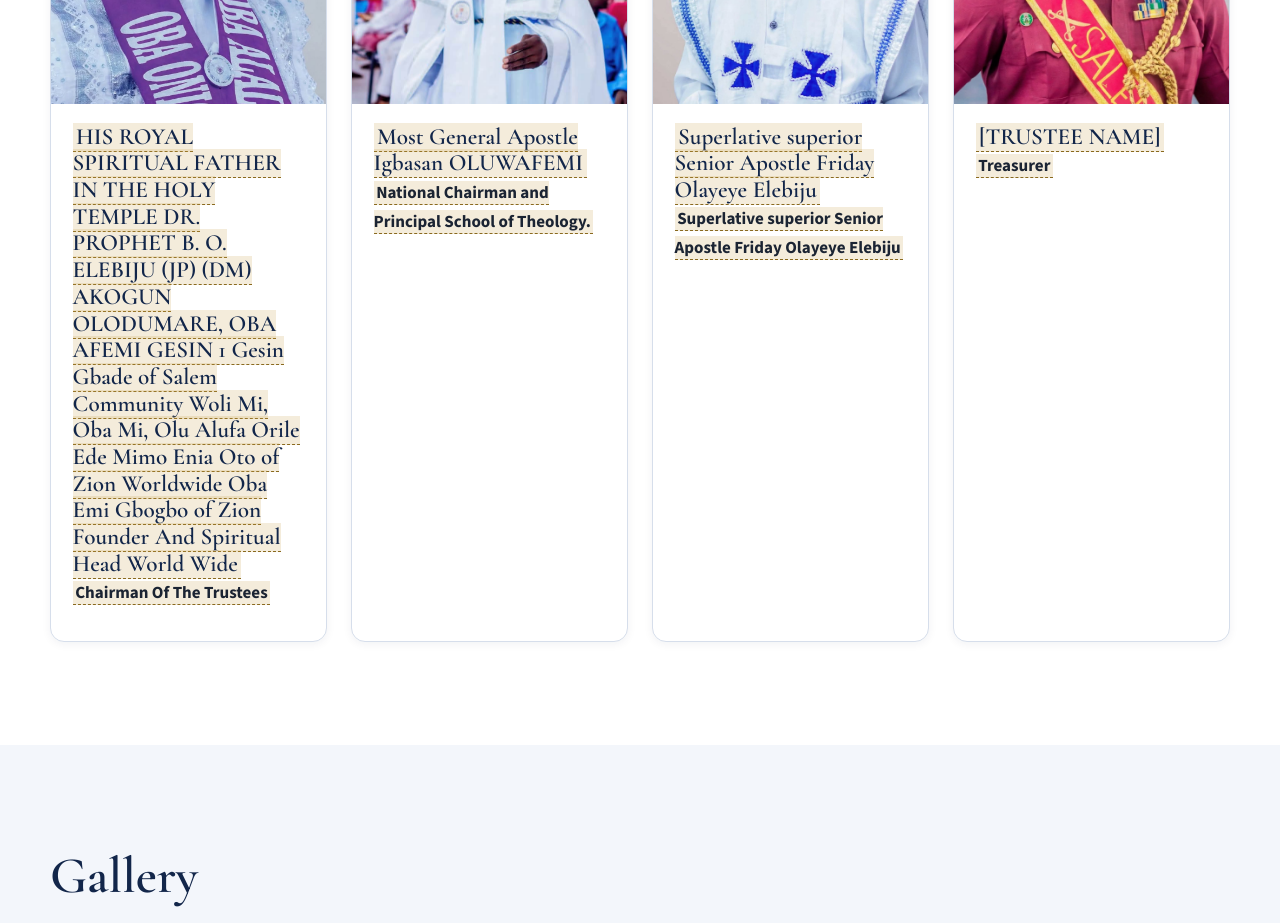
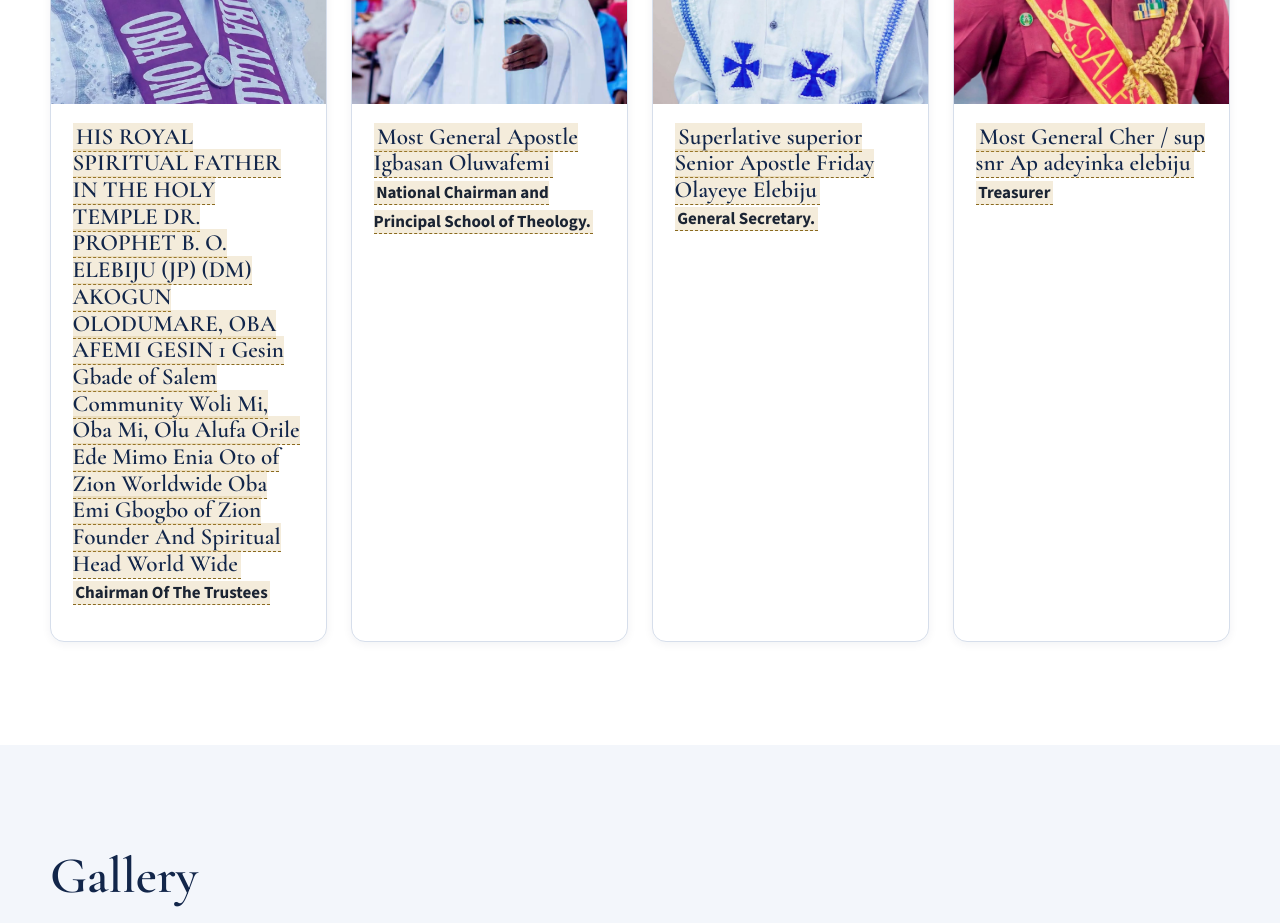
Before and after one commit to Midex554/MOUNT-SALEM, a website: page index.html in a window 1280 px wide. Shown: the part 5020-5943 px from the top of the page. Drawn offline with nearby package versions, Linux system fonts and the light colour scheme.

Commit message:
Update trustee names and roles in index.html

```diff
--- a/index.html
+++ b/index.html
@@ -397,7 +397,7 @@ Lagos State, Nigeria.
               </div>
               <div class="trustee__body">
                 <h3 class="trustee__name">
-                  <span class="ph">Most General Apostle Igbasan OLUWAFEMI </span>
+                  <span class="ph">Most General Apostle Igbasan Oluwafemi </span>
                 </h3>
                 <p class="trustee__role">
                   <span class="ph">National Chairman and Principal School of Theology.</span>
@@ -424,8 +424,7 @@ Lagos State, Nigeria.
 Friday Olayeye Elebiju </span>
                 </h3>
                 <p class="trustee__role">
-                  <span class="ph">Superlative superior Senior Apostle
-Friday Olayeye Elebiju </span>
+                  <span class="ph">General Secretary. </span>
                 </p>
 
               </div>
@@ -443,7 +442,7 @@ Friday Olayeye Elebiju </span>
               </div>
               <div class="trustee__body">
                 <h3 class="trustee__name">
-                  <span class="ph">[TRUSTEE NAME]</span>
+                  <span class="ph">Most General Cher / sup snr Ap adeyinka elebiju</span>
                 </h3>
                 <p class="trustee__role">
                   <span class="ph">Treasurer</span>
```
